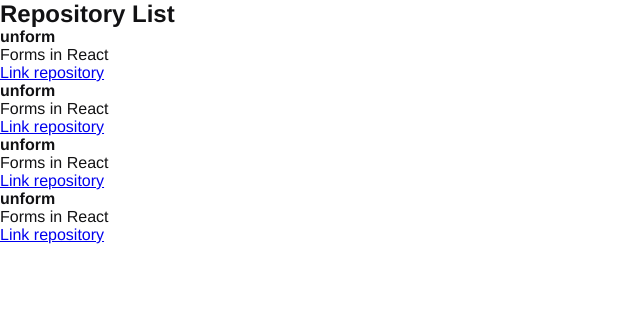
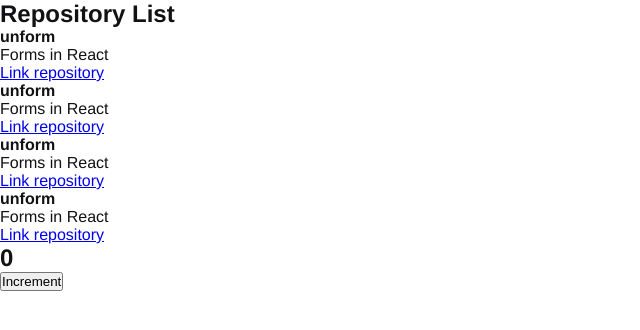
Before and after one commit to rafhael-s-p/react-studies, a React app: page / in a window 1280 px wide. Shown: the top 330 px of the page, without its empty margins (0-640 px from the left). Built offline with nearby package versions, Linux system fonts and the light colour scheme.

Commit message:
feat: react state

```diff
--- a/src/App.jsx
+++ b/src/App.jsx
@@ -1,6 +1,12 @@
 import "./styles/global.scss"
 import {RepositoryList} from "./components/RepositoryList";
+import {Counter} from "./components/Counter";
 
 export function App() {
-    return <RepositoryList />
+    return (
+        <>
+            <RepositoryList/>
+            <Counter/>
+        </>
+    )
 }
--- /dev/null
+++ b/src/components/Counter.jsx
@@ -0,0 +1,17 @@
+import {useState} from "react";
+
+export function Counter() {
+
+    const [counter, setCounter] = useState(0);
+
+    function increment() {
+        setCounter(counter + 1);
+    }
+
+    return (
+        <div>
+            <h2>{counter}</h2>
+            <button type="button" onClick={increment}>Increment</button>
+        </div>
+    );
+}
```
